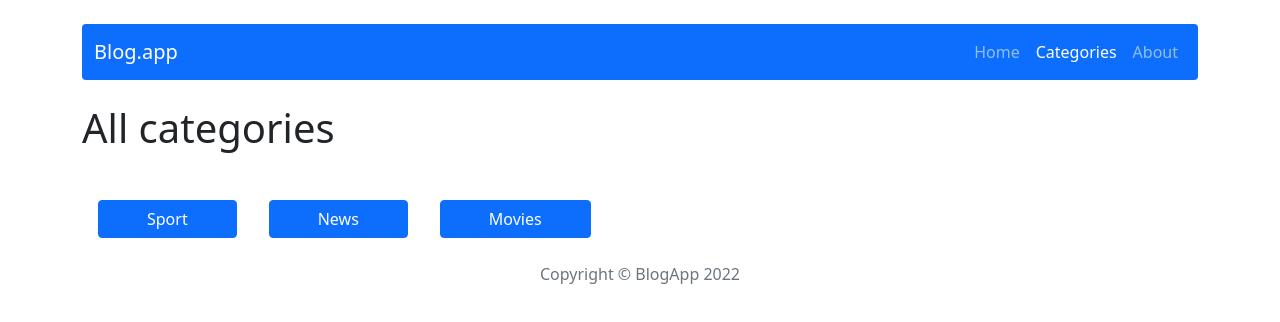
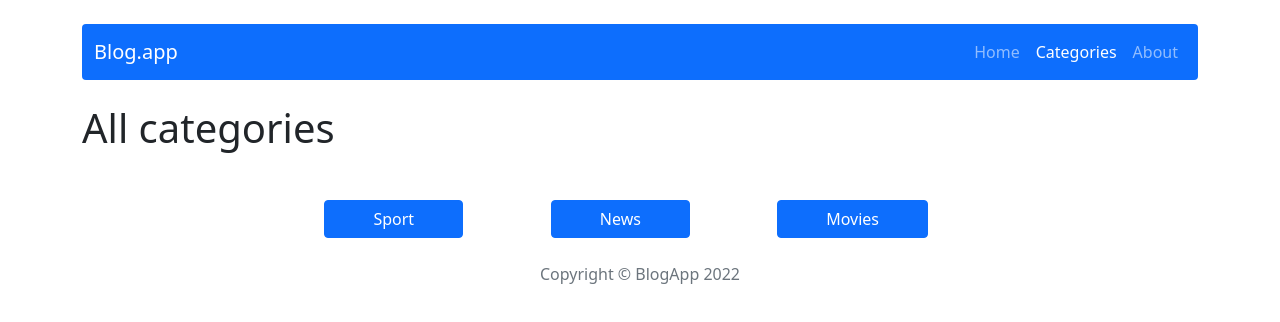
Before and after one commit to Jacob120/blog-react-crud, a React (Create React App) app: page /categories in a window 1280 px wide. Shown: the top 322 px of the page. Built offline with nearby package versions, Linux system fonts and the light colour scheme.

Commit message:
Fix Categories link RWD

```diff
--- a/src/components/pages/Categories.js
+++ b/src/components/pages/Categories.js
@@ -1,6 +1,8 @@
 import { getAllCategories } from '../../redux/categoriesRedux';
 import { useSelector } from 'react-redux';
 import Button from 'react-bootstrap/Button';
+import Row from 'react-bootstrap/Row';
+import Col from 'react-bootstrap/Col';
 import { Link } from 'react-router-dom';
 
 const Categories = () => {
@@ -10,9 +12,13 @@ const Categories = () => {
   return (
     <section>
       <h1 className="mb-5">All categories</h1>
-      {categories.map(category => (
-        <Link to={"/category/" + category} key={category} className="m-3"><Button variant="primary" className="px-5">{category}</Button></Link>
-      ))}
+      <Row xs={1} md={5} className="g-3 justify-content-md-center" >
+          {categories.map(category => (
+        <Col >
+            <Link to={"/category/" + category} key={category} className="m-3"><Button variant="primary"  className="px-5">{category}</Button></Link>
+        </Col>
+          ))}
+      </Row>
     </section>
   )
 
```
